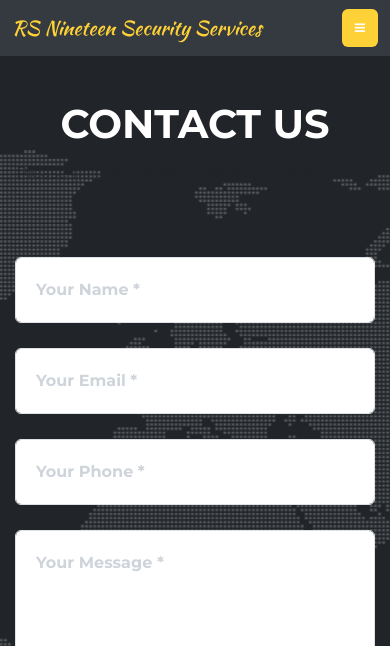
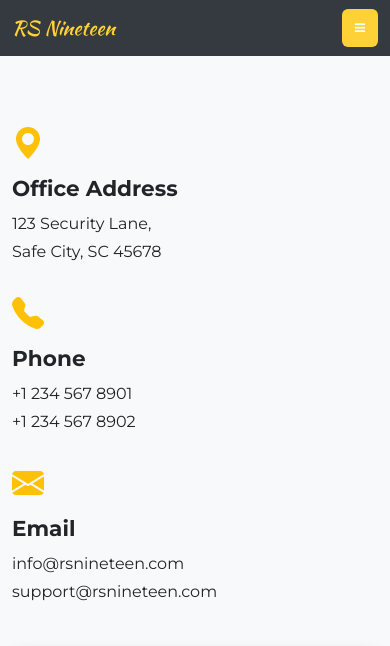
Before and after one commit to SaifAutomatron/SecurityApp, a Django app: page /contact/ in a window 390 px wide. Shown: the top 646 px of the page. Run offline with Django 5.2, Linux system fonts and the light colour scheme; some libraries are stand-ins or nearby versions; grey boxes are pictures that could not be loaded.

Commit message:
major refactoring

```diff
--- a/templates/base.html
+++ b/templates/base.html
@@ -4,7 +4,7 @@
 <head>
   <meta charset="UTF-8">
   <meta name="viewport" content="width=device-width, initial-scale=1.0">
-  <title>RS Nineteen Security Services</title>
+  <title>RS Nineteen</title>
   <link rel="stylesheet" href="{% static 'assets/bootstrap/css/bootstrap.min.css' %}">
   <link rel="stylesheet" href="{% static 'assets/fonts/font-awesome.min.css' %}">
   <link rel="stylesheet" href="{% static 'assets/css/style.css' %}">
@@ -14,7 +14,7 @@
 
   <nav class="navbar navbar-expand-lg fixed-top bg-dark navbar-dark" id="mainNav">
     <div class="container">
-      <a class="navbar-brand" href="{% url 'home' %}">RS Nineteen Security Services</a>
+      <a class="navbar-brand" href="{% url 'home' %}">RS Nineteen</a>
       <button class="navbar-toggler navbar-toggler-right" type="button" data-bs-toggle="collapse"
               data-bs-target="#navbarResponsive" aria-controls="navbarResponsive" aria-expanded="false"
               aria-label="Toggle navigation">
--- a/templates/contact.html
+++ b/templates/contact.html
@@ -2,44 +2,9 @@
 {% load static %}
 {% block content %}
 <body id="page-top" data-bs-spy="scroll" data-bs-target="#mainNav" data-bs-offset="54">
-    <section id="contact" style="background-image:url({% static 'assets/img/map-image.png' %}); background-repeat: no-repeat; background-position: center;">
-    <div class="container">
-        <div class="text-center">
-            <h2 class="section-heading text-uppercase">Contact Us</h2>
-            <h3 class="section-subheading text-muted">Please fill out the form below to get in touch.</h3>
-        </div>
-        <form id="contactForm" name="sentMessage" novalidate="novalidate" method="post">
-            {% csrf_token %}
-            <div class="row align-items-stretch mb-5">
-                <div class="col-md-6">
-                    <div class="form-group">
-                        <input class="form-control" id="name" name="name" type="text" placeholder="Your Name *" required="required" data-validation-required-message="Please enter your name.">
-                        <p class="help-block text-danger"></p>
-                    </div>
-                    <div class="form-group">
-                        <input class="form-control" id="email" name="email" type="email" placeholder="Your Email *" required="required" data-validation-required-message="Please enter your email address.">
-                        <p class="help-block text-danger"></p>
-                    </div>
-                    <div class="form-group mb-md-0">
-                        <input class="form-control" id="phone" name="phone" type="tel" placeholder="Your Phone *" required="required" data-validation-required-message="Please enter your phone number.">
-                        <p class="help-block text-danger"></p>
-                    </div>
-                </div>
-                <div class="col-md-6">
-                    <div class="form-group form-group-textarea mb-md-0">
-                        <textarea class="form-control" id="message" name="message" placeholder="Your Message *" required="required" data-validation-required-message="Please enter a message."></textarea>
-                        <p class="help-block text-danger"></p>
-                    </div>
-                </div>
-            </div>
-            <div class="text-center">
-                <button class="btn btn-primary btn-xl text-uppercase" id="sendMessageButton" type="submit">Send Message</button>
-            </div>
-        </form>
-    </div>
-</section>
 
  <section id="contact-info" class="bg-light py-5">
+     <br><br><br>
   <div class="container">
     <div class="row align-items-center">
 
@@ -79,7 +44,7 @@
     <footer class="footer py-4">
         <div class="container">
             <div class="row align-items-center">
-                <div class="col-lg-4 text-lg-start">© RS Nineteen Security Services 2025</div>
+                <div class="col-lg-4 text-lg-start">© RS Nineteen 2025</div>
                 <div class="col-lg-4 my-3 my-lg-0">
                     <a class="btn btn-dark btn-social mx-2" href="#!" aria-label="Twitter"><i class="fa fa-twitter"></i></a>
                     <a class="btn btn-dark btn-social mx-2" href="#!" aria-label="Facebook"><i class="fa fa-facebook-f"></i></a>
--- a/templates/deployment.html
+++ b/templates/deployment.html
@@ -50,7 +50,7 @@
   <footer class="footer py-4">
         <div class="container">
             <div class="row align-items-center">
-                <div class="col-lg-4 text-lg-start">© RS Nineteen Security Services 2025</div>
+                <div class="col-lg-4 text-lg-start">© RS Nineteen 2025</div>
                 <div class="col-lg-4 my-3 my-lg-0">
                     <a class="btn btn-dark btn-social mx-2" href="#!" aria-label="Twitter"><i class="fa fa-twitter"></i></a>
                     <a class="btn btn-dark btn-social mx-2" href="#!" aria-label="Facebook"><i class="fa fa-facebook-f"></i></a>
@@ -62,7 +62,7 @@
                 </div>
             </div>
         </div>
-    </footer>
+   </footer>
 
     <script src="{% static 'assets/bootstrap/js/bootstrap.min.js' %}"></script>
     <script src="{% static 'assets/js/agency.js' %}"></script>
--- a/templates/facility_management.html
+++ b/templates/facility_management.html
@@ -87,7 +87,7 @@
 <footer class="footer py-4">
     <div class="container">
         <div class="row align-items-center">
-            <div class="col-lg-4 text-lg-start">© RS Nineteen Security Services 2025</div>
+            <div class="col-lg-4 text-lg-start">© RS Nineteen 2025</div>
             <div class="col-lg-4 my-3 my-lg-0">
                 <a class="btn btn-dark btn-social mx-2" href="#!" aria-label="Twitter"><i class="fa fa-twitter"></i></a>
                 <a class="btn btn-dark btn-social mx-2" href="#!" aria-label="Facebook"><i class="fa fa-facebook-f"></i></a>
--- a/templates/night_patrolling.html
+++ b/templates/night_patrolling.html
@@ -55,7 +55,7 @@
      <footer class="footer py-4">
         <div class="container">
             <div class="row align-items-center">
-                <div class="col-lg-4 text-lg-start">© RS Nineteen Security Services 2025</div>
+                <div class="col-lg-4 text-lg-start">© RS Nineteen 2025</div>
                 <div class="col-lg-4 my-3 my-lg-0">
                     <a class="btn btn-dark btn-social mx-2" href="#!" aria-label="Twitter"><i class="fa fa-twitter"></i></a>
                     <a class="btn btn-dark btn-social mx-2" href="#!" aria-label="Facebook"><i class="fa fa-facebook-f"></i></a>
--- a/templates/recruitment.html
+++ b/templates/recruitment.html
@@ -49,7 +49,7 @@
 <footer class="footer py-4">
         <div class="container">
             <div class="row align-items-center">
-                <div class="col-lg-4 text-lg-start">© RS Nineteen Security Services 2025</div>
+                <div class="col-lg-4 text-lg-start">© RS Nineteen 2025</div>
                 <div class="col-lg-4 my-3 my-lg-0">
                     <a class="btn btn-dark btn-social mx-2" href="#!" aria-label="Twitter"><i class="fa fa-twitter"></i></a>
                     <a class="btn btn-dark btn-social mx-2" href="#!" aria-label="Facebook"><i class="fa fa-facebook-f"></i></a>
--- a/templates/security_services.html
+++ b/templates/security_services.html
@@ -4,7 +4,7 @@
  <body id="page-top" data-bs-spy="scroll" data-bs-target="#mainNav" data-bs-offset="54">
 <section id="security-services" class="py-5">
     <div class="container">
-        <br><br>
+        <br><br><br>
         <div class="text-center mb-5">
             <h2 class="text-uppercase text-warning">Our Services</h2>
             <p class="text-muted">Comprehensive security solutions tailored for various industries and scenarios.</p>
@@ -148,7 +148,7 @@
      <footer class="footer py-4">
         <div class="container">
             <div class="row align-items-center">
-                <div class="col-lg-4 text-lg-start">© RS Nineteen Security Services 2025</div>
+                <div class="col-lg-4 text-lg-start">© RS Nineteen 2025</div>
                 <div class="col-lg-4 my-3 my-lg-0">
                     <a class="btn btn-dark btn-social mx-2" href="#!" aria-label="Twitter"><i class="fa fa-twitter"></i></a>
                     <a class="btn btn-dark btn-social mx-2" href="#!" aria-label="Facebook"><i class="fa fa-facebook-f"></i></a>
--- a/templates/supervision.html
+++ b/templates/supervision.html
@@ -61,7 +61,7 @@
   <footer class="footer py-4">
         <div class="container">
             <div class="row align-items-center">
-                <div class="col-lg-4 text-lg-start">© RS Nineteen Security Services 2025</div>
+                <div class="col-lg-4 text-lg-start">© RS Nineteen 2025</div>
                 <div class="col-lg-4 my-3 my-lg-0">
                     <a class="btn btn-dark btn-social mx-2" href="#!" aria-label="Twitter"><i class="fa fa-twitter"></i></a>
                     <a class="btn btn-dark btn-social mx-2" href="#!" aria-label="Facebook"><i class="fa fa-facebook-f"></i></a>
--- a/templates/training.html
+++ b/templates/training.html
@@ -72,7 +72,7 @@
   <footer class="footer py-4">
         <div class="container">
             <div class="row align-items-center">
-                <div class="col-lg-4 text-lg-start">© RS Nineteen Security Services 2025</div>
+                <div class="col-lg-4 text-lg-start">© RS Nineteen 2025</div>
                 <div class="col-lg-4 my-3 my-lg-0">
                     <a class="btn btn-dark btn-social mx-2" href="#!" aria-label="Twitter"><i class="fa fa-twitter"></i></a>
                     <a class="btn btn-dark btn-social mx-2" href="#!" aria-label="Facebook"><i class="fa fa-facebook-f"></i></a>
```
Also changed, not shown: templates/about.html (+9 -13 lines), templates/index.html (+4 -10 lines), static/assets/img/header-background.jpg (added), static/assets/img/security-guard.jpg, 5 other files.
